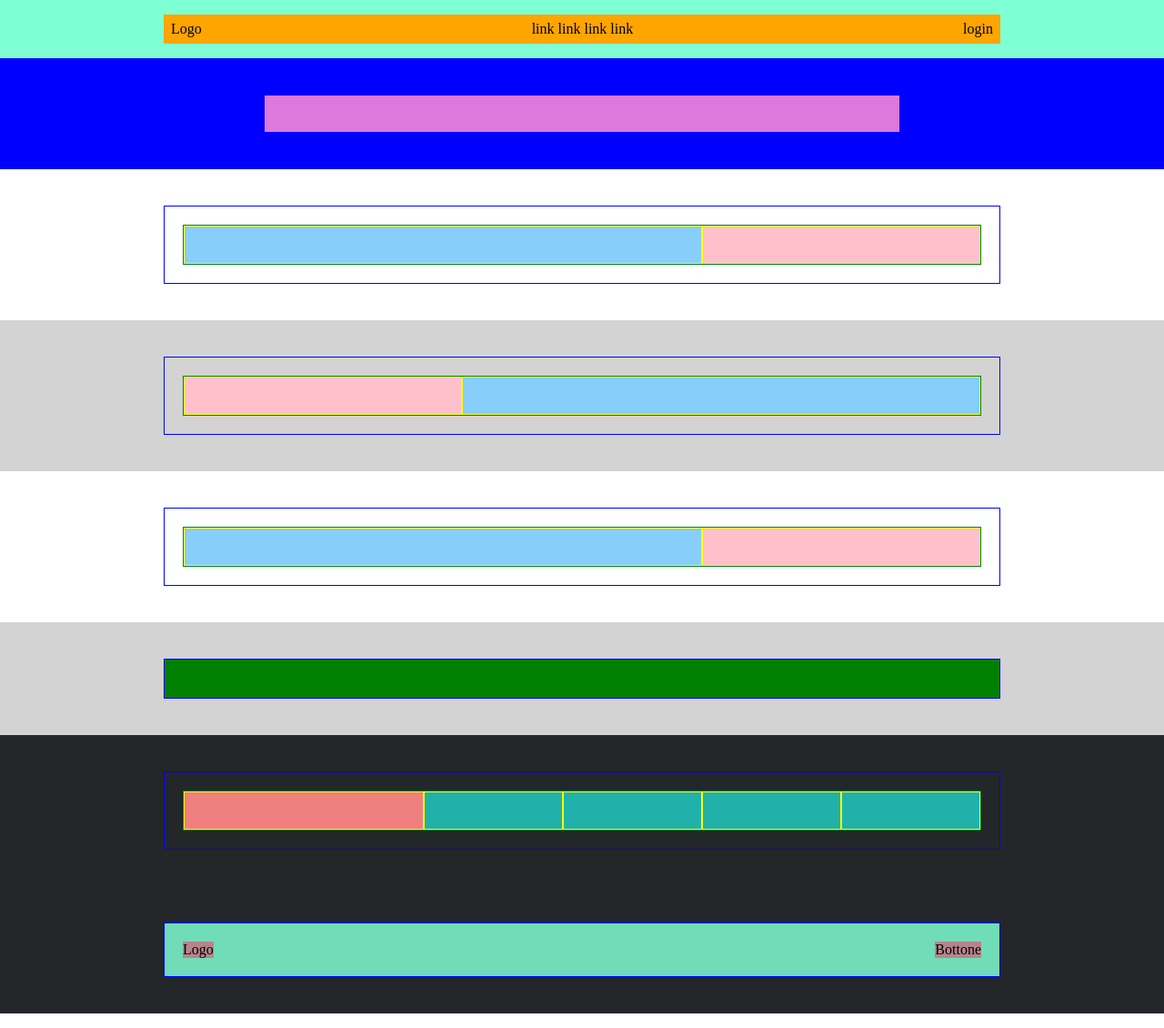
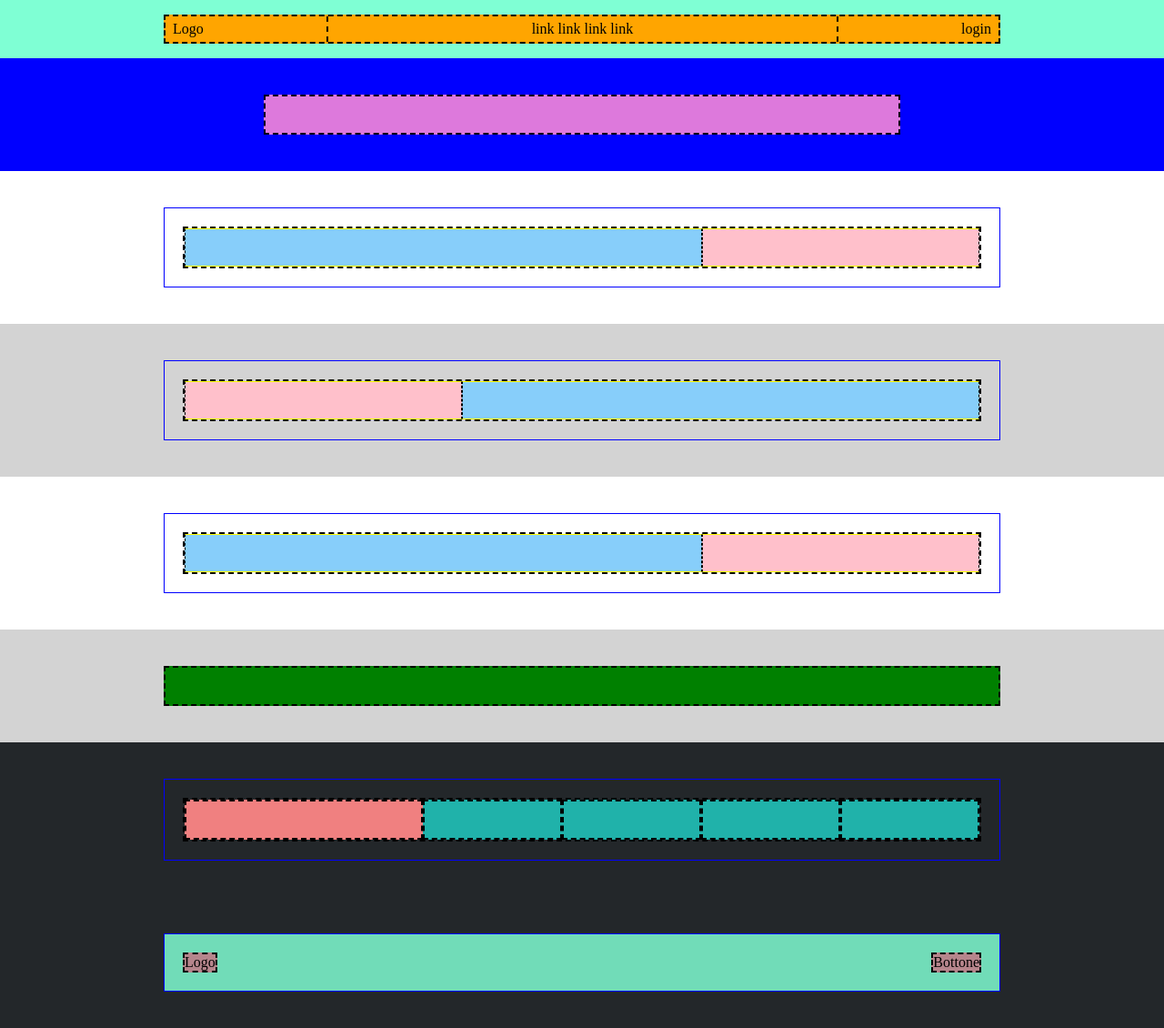
Before and after one commit to nickkept/htmlcss-struttura-discord, a plain HTML site: page index.html in a window 1280 px wide. Shown: the whole page at 91% size. Drawn offline with Linux system fonts and the light colour scheme.

Commit message:
final touches

```diff
--- a/css/style.css
+++ b/css/style.css
@@ -14,6 +14,7 @@ header nav {
     display: flex;
     justify-content: space-between;
     height: 2rem;
+    border: dashed 2px black;
 
 
 }
@@ -38,6 +39,7 @@ section {
 .container-small {
     width: 700px;
     background-color: #DD79DC;
+    border: dashed 2px black;
 
 }
 
@@ -56,7 +58,9 @@ section {
     align-items: center;
     column-gap: 1rem;
     height: 100%;
-
+    border-right: dashed 2px black;
+    border-left: dashed 2px black;
+    padding: 0 14rem;
 }
 
 .login-container {
@@ -84,6 +88,7 @@ section {
 .row {
     display: flex;
     border: 1px solid green;
+    border: dashed 2px black;
 }
 
 .col {
@@ -91,6 +96,8 @@ section {
     border: 1px solid yellow;
     flex-grow: 1;
     background-color: pink;
+    border-right: dashed 1px black;
+    border-left: dashed 1px black;
 }
 .col-2 {
     flex-grow: 2;
@@ -100,15 +107,18 @@ section {
 
 .container-green{
     background-color: green;
+    border: dashed 2px black;
 
 }
 
 
 .bg-black .col {
     background-color: #20B2AA;
+    border: dashed 2px black;
 }
 .bg-black .col-2 {
     background-color: #F08080;
+    border: dashed 2px black;
 }
 
 .container-footer{
@@ -119,7 +129,9 @@ section {
 
 .logo-footer {
     background-color: #B6858C;
+    border: dashed 2px black;
 }
 .button-footer{
     background-color: #B6858C;
+    border: dashed 2px black;
 }
--- a/index.html
+++ b/index.html
@@ -72,7 +72,7 @@
         <section class="bg-gray">
             <div class=" container container-green">
 
-                <div class="row">
+
 
                 </div>
 
```
